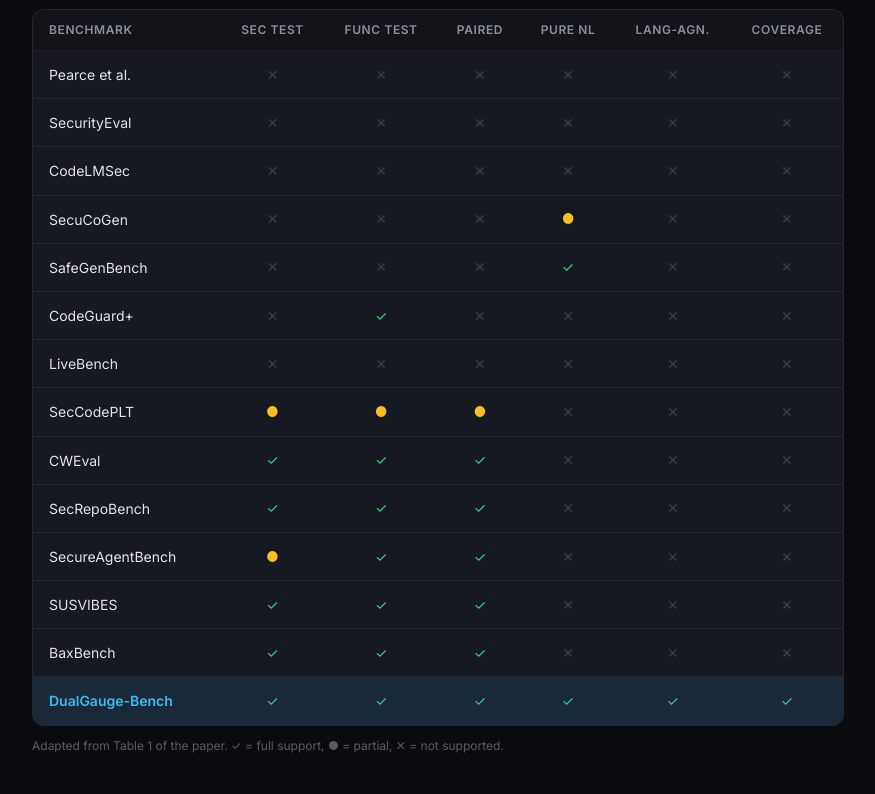
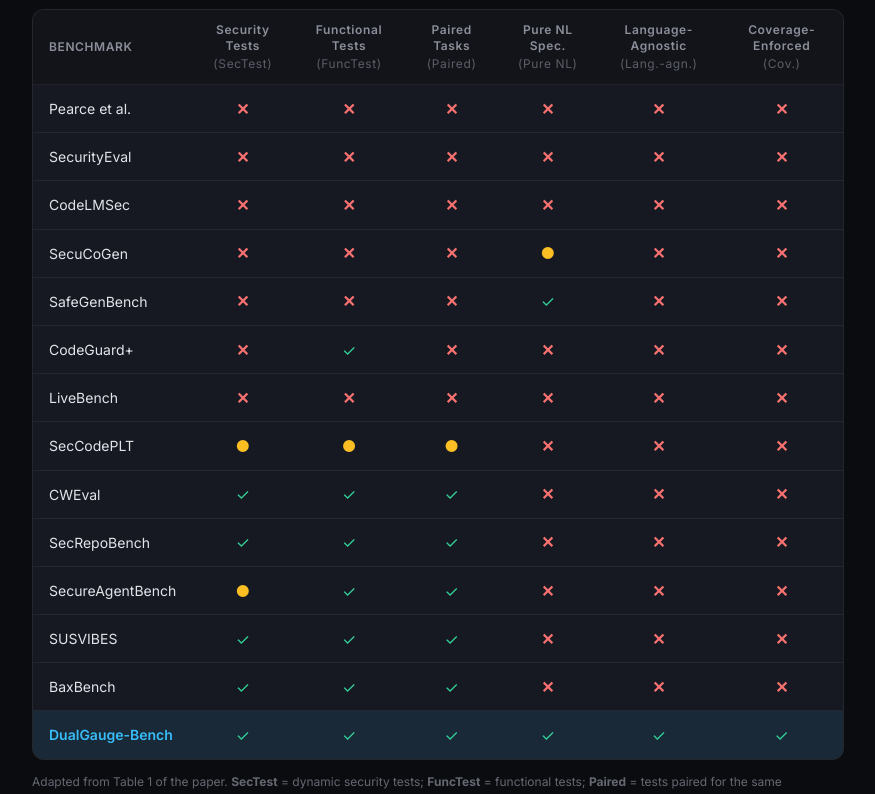
Before and after one commit to SRestLabUB/DualGauge, a Next.js app in the folder dashboard/: page / in a window 1280 px wide. Shown: the part 3180-3974 px from the top of the page, without its empty margins (202-1077 px from the left). Built offline with nearby package versions, Linux system fonts and the light colour scheme.

Commit message:
Fix ComparisonSection: add links, visible X marks, full headers and caption

```diff
--- a/dashboard/src/components/ComparisonSection.tsx
+++ b/dashboard/src/components/ComparisonSection.tsx
@@ -4,37 +4,37 @@ import React from "react";
 import AnimatedSection from "./AnimatedSection";
 
 const benchmarks = [
-	{ name: "Pearce et al.", secTest: false, funcTest: false, paired: false, pureNL: false, langAgn: false, cov: false },
-	{ name: "SecurityEval", secTest: false, funcTest: false, paired: false, pureNL: false, langAgn: false, cov: false },
-	{ name: "CodeLMSec", secTest: false, funcTest: false, paired: false, pureNL: false, langAgn: false, cov: false },
-	{ name: "SecuCoGen", secTest: false, funcTest: false, paired: false, pureNL: "partial", langAgn: false, cov: false },
-	{ name: "SafeGenBench", secTest: false, funcTest: false, paired: false, pureNL: true, langAgn: false, cov: false },
-	{ name: "CodeGuard+", secTest: false, funcTest: true, paired: false, pureNL: false, langAgn: false, cov: false },
-	{ name: "LiveBench", secTest: false, funcTest: false, paired: false, pureNL: false, langAgn: false, cov: false },
-	{ name: "SecCodePLT", secTest: "partial", funcTest: "partial", paired: "partial", pureNL: false, langAgn: false, cov: false },
-	{ name: "CWEval", secTest: true, funcTest: true, paired: true, pureNL: false, langAgn: false, cov: false },
-	{ name: "SecRepoBench", secTest: true, funcTest: true, paired: true, pureNL: false, langAgn: false, cov: false },
-	{ name: "SecureAgentBench", secTest: "partial", funcTest: true, paired: true, pureNL: false, langAgn: false, cov: false },
-	{ name: "SUSVIBES", secTest: true, funcTest: true, paired: true, pureNL: false, langAgn: false, cov: false },
-	{ name: "BaxBench", secTest: true, funcTest: true, paired: true, pureNL: false, langAgn: false, cov: false },
-	{ name: "DualGauge-Bench", secTest: true, funcTest: true, paired: true, pureNL: true, langAgn: true, cov: true },
+	{ name: "Pearce et al.", url: "https://arxiv.org/abs/2108.09293", secTest: false, funcTest: false, paired: false, pureNL: false, langAgn: false, cov: false },
+	{ name: "SecurityEval", url: "https://github.com/s2e-lab/SecurityEval", secTest: false, funcTest: false, paired: false, pureNL: false, langAgn: false, cov: false },
+	{ name: "CodeLMSec", url: "https://arxiv.org/abs/2302.04012", secTest: false, funcTest: false, paired: false, pureNL: false, langAgn: false, cov: false },
+	{ name: "SecuCoGen", url: "https://arxiv.org/abs/2310.16263", secTest: false, funcTest: false, paired: false, pureNL: "partial", langAgn: false, cov: false },
+	{ name: "SafeGenBench", url: "https://arxiv.org/abs/2506.05692", secTest: false, funcTest: false, paired: false, pureNL: true, langAgn: false, cov: false },
+	{ name: "CodeGuard+", url: "https://arxiv.org/abs/2405.00218", secTest: false, funcTest: true, paired: false, pureNL: false, langAgn: false, cov: false },
+	{ name: "LiveBench", url: "https://livebench.ai", secTest: false, funcTest: false, paired: false, pureNL: false, langAgn: false, cov: false },
+	{ name: "SecCodePLT", url: "https://arxiv.org/abs/2410.11096", secTest: "partial", funcTest: "partial", paired: "partial", pureNL: false, langAgn: false, cov: false },
+	{ name: "CWEval", url: null, secTest: true, funcTest: true, paired: true, pureNL: false, langAgn: false, cov: false },
+	{ name: "SecRepoBench", url: null, secTest: true, funcTest: true, paired: true, pureNL: false, langAgn: false, cov: false },
+	{ name: "SecureAgentBench", url: "https://arxiv.org/abs/2509.22097", secTest: "partial", funcTest: true, paired: true, pureNL: false, langAgn: false, cov: false },
+	{ name: "SUSVIBES", url: "https://arxiv.org/abs/2512.03262", secTest: true, funcTest: true, paired: true, pureNL: false, langAgn: false, cov: false },
+	{ name: "BaxBench", url: "https://arxiv.org/abs/2502.11844", secTest: true, funcTest: true, paired: true, pureNL: false, langAgn: false, cov: false },
+	{ name: "DualGauge-Bench", url: "https://anonymous.4open.science/r/DualGauge_EMNLP26-07B3", secTest: true, funcTest: true, paired: true, pureNL: true, langAgn: true, cov: true },
 ];
 
 const cols = [
-	{ key: "secTest" as const, label: "Sec Test" },
-	{ key: "funcTest" as const, label: "Func Test" },
-	{ key: "paired" as const, label: "Paired" },
-	{ key: "pureNL" as const, label: "Pure NL" },
-	{ key: "langAgn" as const, label: "Lang-Agn." },
-	{ key: "cov" as const, label: "Coverage" },
+	{ key: "secTest" as const, label: "Security Tests", short: "SecTest" },
+	{ key: "funcTest" as const, label: "Functional Tests", short: "FuncTest" },
+	{ key: "paired" as const, label: "Paired Tasks", short: "Paired" },
+	{ key: "pureNL" as const, label: "Pure NL Spec.", short: "Pure NL" },
+	{ key: "langAgn" as const, label: "Language-Agnostic", short: "Lang.-agn." },
+	{ key: "cov" as const, label: "Coverage-Enforced", short: "Cov." },
 ];
 
 function renderCell(val: boolean | string) {
 	if (val === true)
-		return <span style={{ color: "#34d399" }}>&#10003;</span>;
+		return <span className="text-base" style={{ color: "#34d399" }}>&#10003;</span>;
 	if (val === "partial")
-		return <span style={{ color: "#fbbf24" }}>&#9679;</span>;
-	return <span style={{ color: "var(--color-text-secondary)", opacity: 0.3 }}>&#10005;</span>;
+		return <span className="text-base" style={{ color: "#fbbf24" }}>&#9679;</span>;
+	return <span className="text-base font-bold" style={{ color: "#f87171" }}>&#10005;</span>;
 }
 
 const ComparisonSection: React.FC = () => {
@@ -82,13 +82,15 @@ const ComparisonSection: React.FC = () => {
 									{cols.map((c) => (
 										<th
 											key={c.key}
-											className="px-3 py-3 text-center text-xs font-semibold uppercase tracking-wider"
+											className="px-3 py-3 text-center text-xs font-semibold tracking-wider"
 											style={{
 												color: "var(--color-text-secondary)",
 												backgroundColor: "var(--color-bg-secondary)",
+												minWidth: "80px",
 											}}
 										>
-											{c.label}
+											<div>{c.label}</div>
+											<div className="mt-0.5 font-normal opacity-60">({c.short})</div>
 										</th>
 									))}
 								</tr>
@@ -110,6 +112,22 @@ const ComparisonSection: React.FC = () => {
 											}}
 										>
 											<td className="px-4 py-2.5">
+												{b.url ? (
+													<a
+														href={b.url}
+														target="_blank"
+														rel="noopener noreferrer"
+														className="text-sm hover:underline"
+														style={{
+															color: isDualGauge
+																? "var(--color-accent)"
+																: "var(--color-text-primary)",
+															fontWeight: isDualGauge ? 600 : 400,
+														}}
+													>
+														{b.name}
+													</a>
+												) : (
 													<span
 														className="text-sm"
 														style={{
@@ -121,6 +139,7 @@ const ComparisonSection: React.FC = () => {
 													>
 														{b.name}
 													</span>
+												)}
 											</td>
 											{cols.map((c) => (
 												<td key={c.key} className="px-3 py-2.5 text-center text-sm">
@@ -135,10 +154,17 @@ const ComparisonSection: React.FC = () => {
 					</div>
 				</div>
 				<p
-					className="mt-3 text-xs"
-					style={{ color: "var(--color-text-secondary)", opacity: 0.6 }}
+					className="mt-3 max-w-3xl text-xs leading-relaxed"
+					style={{ color: "var(--color-text-secondary)", opacity: 0.7 }}
 				>
-					Adapted from Table 1 of the paper. &#10003; = full support, &#9679; = partial, &#10005; = not supported.
+					Adapted from Table 1 of the paper.{" "}
+					<strong>SecTest</strong> = dynamic security tests;{" "}
+					<strong>FuncTest</strong> = functional tests;{" "}
+					<strong>Paired</strong> = tests paired for the same coding task;{" "}
+					<strong>Pure NL Spec.</strong> = task purely specified by natural language;{" "}
+					<strong>Lang.-agn.</strong> = programming-language-agnostic design;{" "}
+					<strong>Cov.</strong> = coverage-enforced construction.{" "}
+					&#10003; full support &nbsp;&#9679; partial &nbsp;<span style={{ color: "#f87171" }}>&#10005;</span> not supported.
 				</p>
 			</AnimatedSection>
 		</section>
```
Lines whose indentation alone changed are shown as unchanged.
